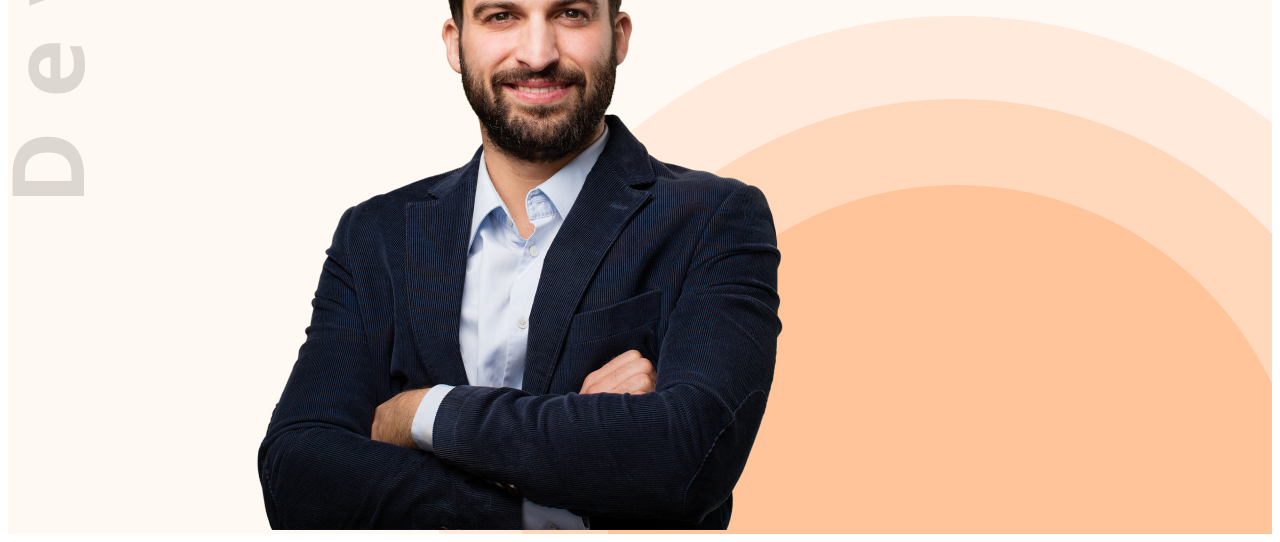
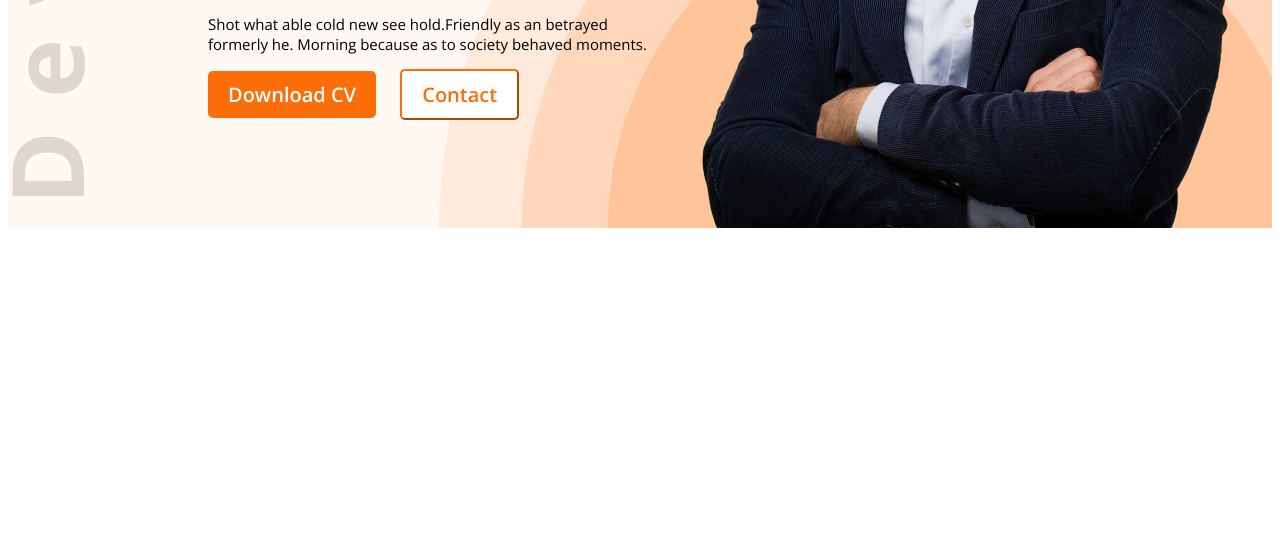
Before and after one commit to humayra87/Developer-Portfolio, a plain HTML site: page index.html in a window 1280 px wide. Shown: the part 575-1117 px from the top of the page. After the commit the page ends 811 px from the top, so only its background shows below. Drawn offline with nearby package versions, Linux system fonts and the light colour scheme.

Commit message:
developer portfolio all file updated

```diff
--- a/css/style.css
+++ b/css/style.css
@@ -1,6 +1,6 @@
 @import url('https://fonts.googleapis.com/css2?family=Open+Sans:ital,wght@0,300..800;1,300..800&display=swap');
 
-. {
+* {
     font-family: "Open Sans", sans-serif;
 }
 
@@ -63,7 +63,7 @@
     display: flex;
     margin: 0 35px 0 200px;
     justify-content: space-between;
-
+    align-items: center;
 }
 
 .banner-content {
@@ -82,7 +82,7 @@
 
 .dsc {
     font-size: 15px;
-    width: 300;
+    font-weight: 300;
 }
 
 .button-box button {
--- a/index.html
+++ b/index.html
@@ -30,8 +30,9 @@
                     <button class="primary-btn">Download CV</button>
                     <button class="primary-btn2">Contact</button>
                 </div>
-                <img src="./public/hardy.png" alt="man">
+
             </div>
+            <img src="./public/hardy.png" alt="man">
 
         </div>
     </header>
```
